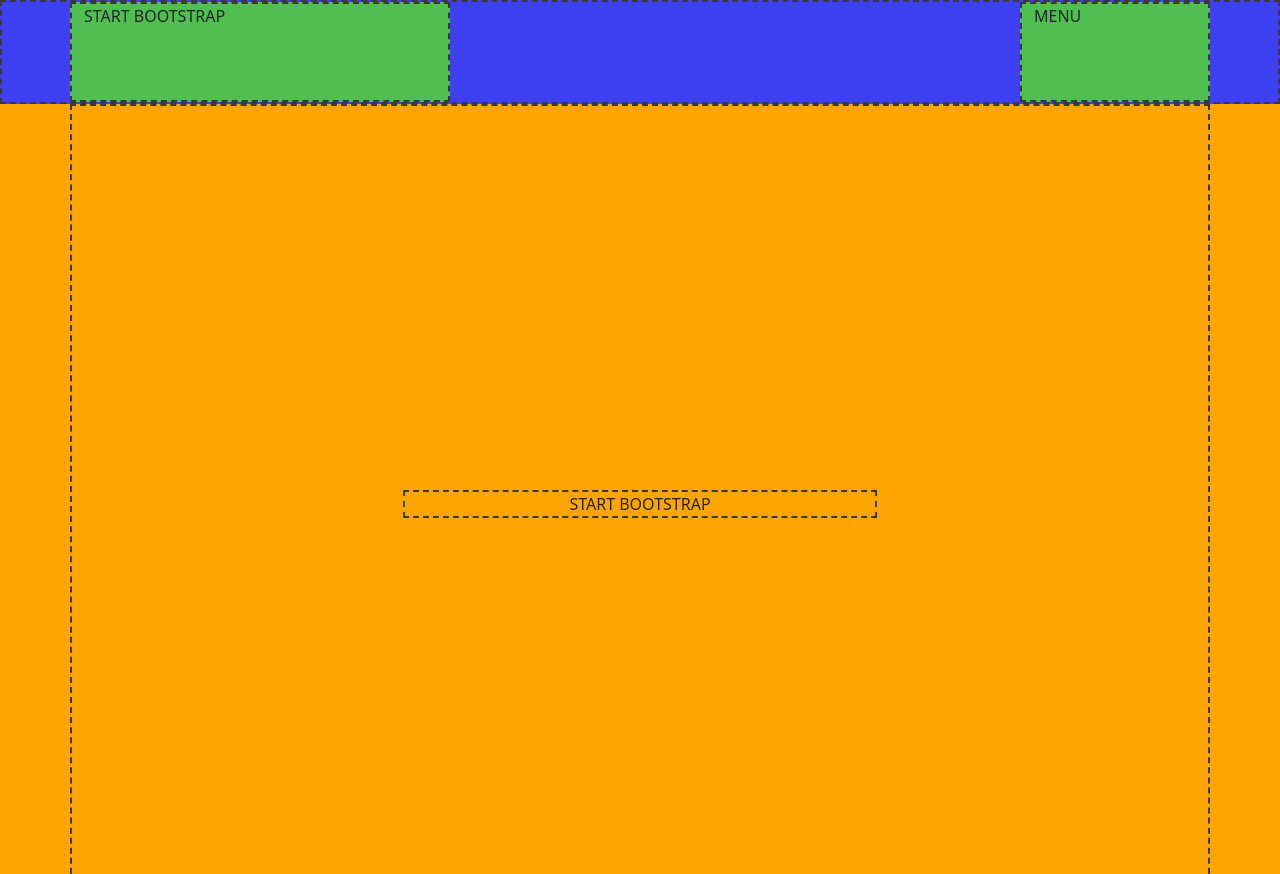
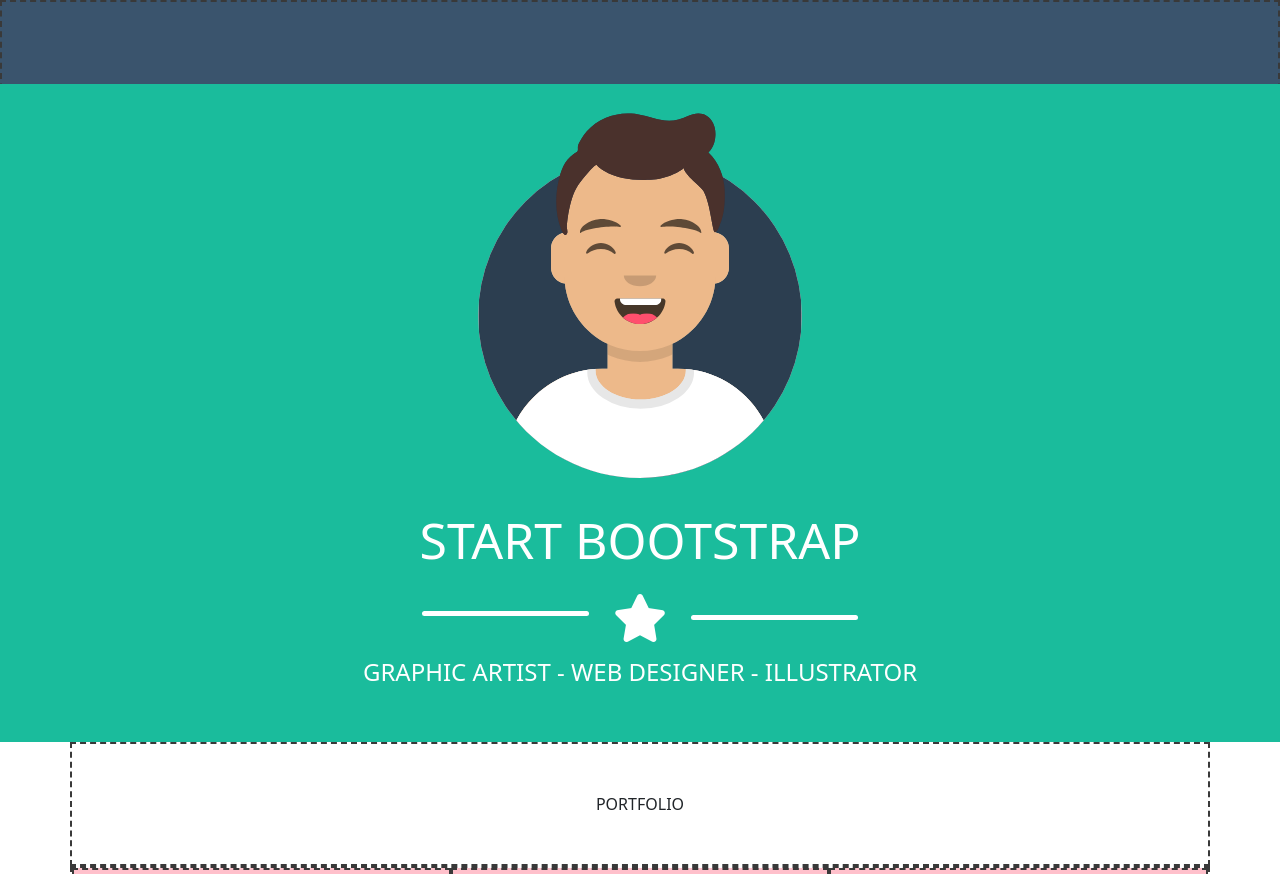
Before and after one commit to EnricoNapolitano/html-css-bootstrap-freelancer, a plain HTML site: page index.html in a window 1280 px wide. Shown: the top 874 px of the page. Drawn offline with nearby package versions, Linux system fonts and the light colour scheme.

Commit message:
jumbotron's graphic

```diff
--- a/css/style.css
+++ b/css/style.css
@@ -1,12 +1,17 @@
-/* BLOCKOUT OUTLOOK */
-.brd {
-    border: 2px dashed rgb(57, 57, 57);
+/* CUSTOM COLORS */
+:root {
+    --cs-dark-blue: #2c3e50;
+    --cs-blue: #3a546d;
+    --cs-green: #1abc9c;
+}
+.bg-dark-blue {
+    background-color: var(--cs-dark-blue);
 }
 .bg-blue {
-    background-color: rgb(63, 63, 242);
+    background-color: var(--cs-blue);
 }
 .bg-green {
-    background-color: rgb(80, 190, 80);
+    background-color:var(--cs-green)
 }
 .bg-orange {
     background-color: orange;
@@ -14,8 +19,21 @@
 .bg-pink {
     background-color: pink;
 }
+.bg-white {
+    background-color: white;
+}
 
-/* BLOCKOUT STYLE */
+/* UTILITIES */
+.star-line {
+    width: 15%;
+    height: 5px;
+}
+.brd {
+    border: 2px dashed rgb(57, 57, 57);
+}
+
+
+/* STYLE */
 .wrap {
     max-width: 85%;
 }
@@ -28,3 +46,16 @@
 .height-800 {
     min-height: 800px;
 }
+
+/* JUMBOTRON */
+#jumbotron {
+    color: white;
+}
+
+/* * MEDIA QUERY */
+/* MD BREAKPOINT */
+ @media screen and (min-width: 768px) {
+    #jumbotron h1 {
+        font-size: 50px;
+    }
+}
--- a/index.html
+++ b/index.html
@@ -6,6 +6,8 @@
     <meta name="viewport" content="width=device-width, initial-scale=1.0">
     <meta name="author" content="Enrico Napolitano">
     <title>Bootstrap</title>
+    <!-- Font Awesome -->
+    <link rel='stylesheet' href='https://cdnjs.cloudflare.com/ajax/libs/font-awesome/6.2.1/css/all.css' integrity='sha512-FA9cIbtlP61W0PRtX36P6CGRy0vZs0C2Uw26Q1cMmj3xwhftftymr0sj8/YeezDnRwL9wtWw8ZwtCiTDXlXGjQ==' crossorigin='anonymous'/>
     <!-- Bootsrap icon -->
     <link rel="stylesheet" href="https://cdn.jsdelivr.net/npm/bootstrap-icons@1.10.2/font/bootstrap-icons.css">
     <!-- Bootstrap -->
@@ -16,24 +18,22 @@
 <body>
     <!-- HEADER -->
     <header class="bg-blue brd height-100">
-        <div class="container-md">
-            <div class="row height">
-                <div class="col-4 bg-green me-auto height-100 brd">START BOOTSTRAP</div>
-                <div class="col-auto"></div>
-                <div class="col-2 bg-green ms-auto height-100 brd">MENU</div>
+    </header>
+    <!-- JUMBOTRON -->
+    <section id="jumbotron" class="bg-green">
+        <div class="container">
+            <div class="row gy-3">
+                <figure class="offset-3 col-6 offset-md-4 col-md-4"><img src="img/avatar.svg" alt="avatar"></figure>
+                <h1 class="col-12 text-center text-uppercase">start bootstrap</h1>
+                <div class="col-12 d-flex justify-content-center align-items-center">
+                    <div class="h2 star-line bg-white rounded"></div>
+                    <i class="fa-solid fa-star fa-3x px-4"></i>
+                    <div class="star-line bg-white rounded"></div>
+                </div>
+                <h4 class="col-12 text-center pb-5">GRAPHIC ARTIST - WEB DESIGNER - ILLUSTRATOR</h2>
             </div>
         </div>
-    </header>
-    <!-- JUMBOTRON -->
-    <div class="bg-orange">
-        <div class="container">
-            <div class="row justify-content-center align-items-center height-800 brd">
-                <div class="col-auto"></div>
-                <div class="col-5 text-center brd">START BOOTSTRAP</div>
-                <div class="col-auto"></div>
-            </div>
-        </div>
-    </div>
+    </section>
     <!-- PORTFOLIO -->
     <div class="container">
         <div class="row">
```
